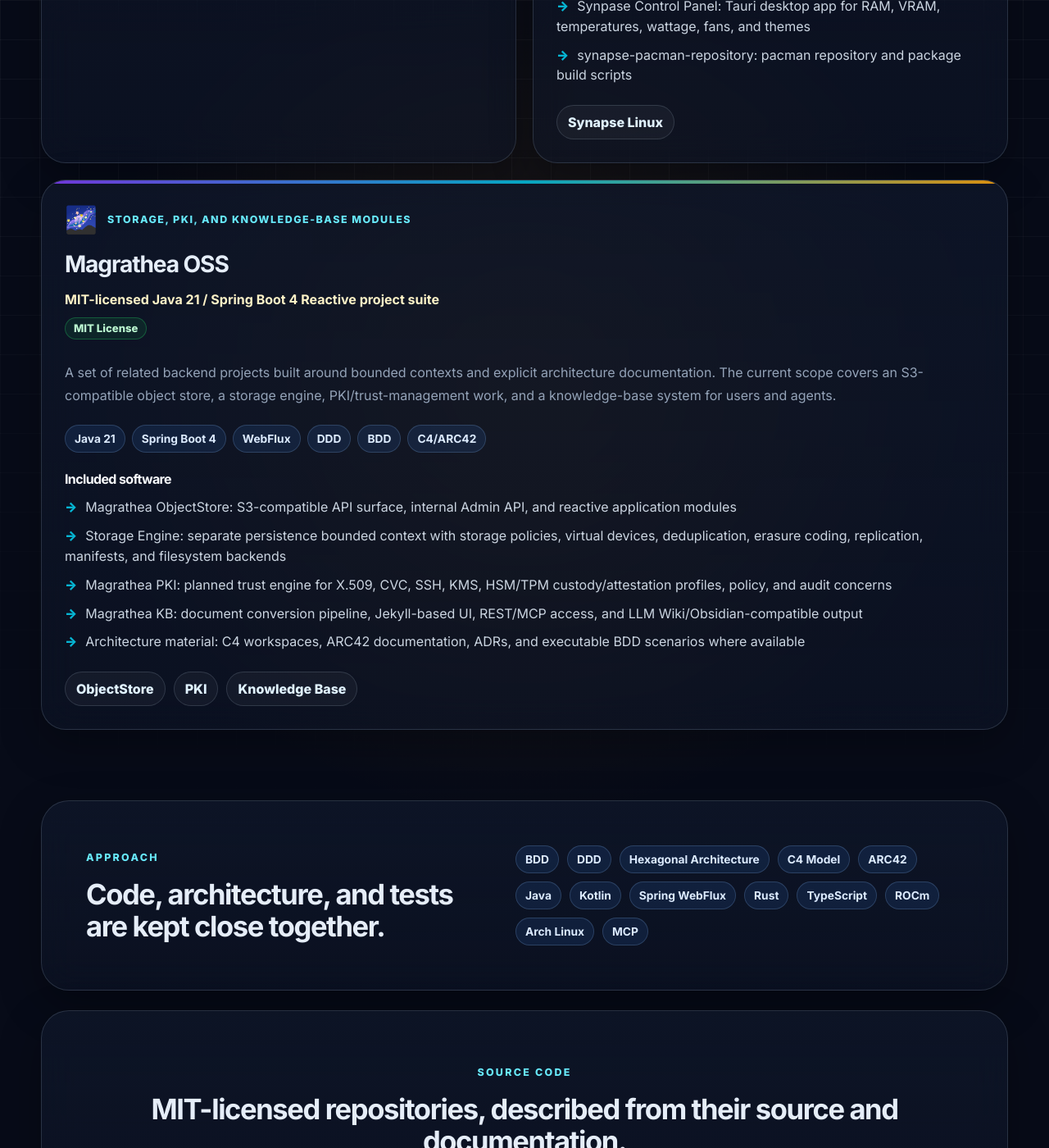
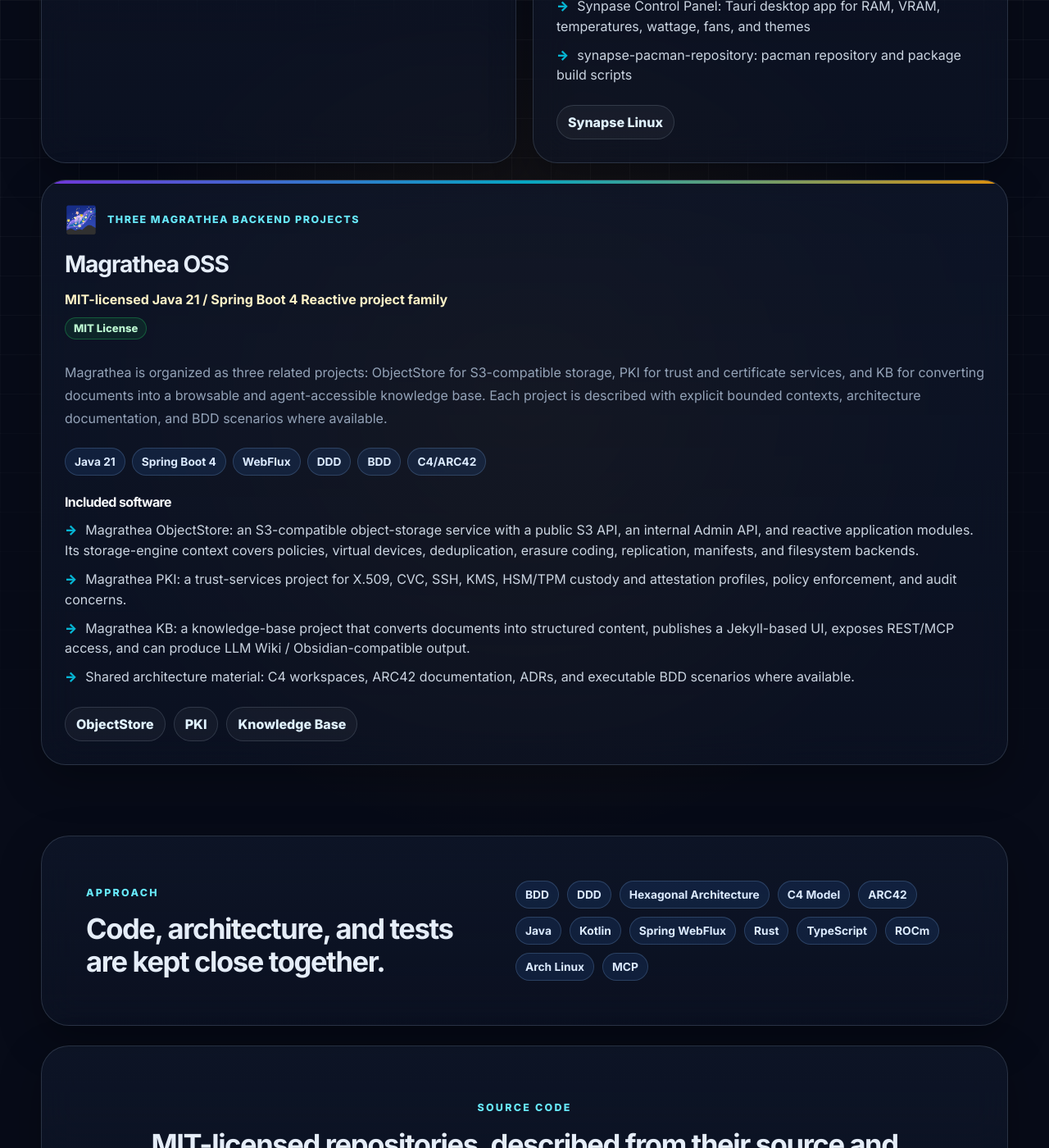
Before and after one commit to mgiustiniani/mgiustiniani.github.io, a Jekyll site: the page built from index.html, in a window 1280 px wide and 1400 px high, scrolled down 2574 px. Shown: the whole window at 82% size. Built offline with Jekyll 4.4.1, drawn with Linux system fonts in a browser that asks for light colours.

Commit message:
Clarify Magrathea OSS projects

```diff
--- a/_data/projects.yml
+++ b/_data/projects.yml
@@ -70,17 +70,16 @@
 
 - slug: magrathea-oss
   name: "Magrathea OSS"
-  eyebrow: "Storage, PKI, and knowledge-base modules"
+  eyebrow: "Three Magrathea backend projects"
   icon: "🌌"
-  status: "MIT-licensed Java 21 / Spring Boot 4 Reactive project suite"
-  summary: "A set of related backend projects built around bounded contexts and explicit architecture documentation. The current scope covers an S3-compatible object store, a storage engine, PKI/trust-management work, and a knowledge-base system for users and agents."
+  status: "MIT-licensed Java 21 / Spring Boot 4 Reactive project family"
+  summary: "Magrathea is organized as three related projects: ObjectStore for S3-compatible storage, PKI for trust and certificate services, and KB for converting documents into a browsable and agent-accessible knowledge base. Each project is described with explicit bounded contexts, architecture documentation, and BDD scenarios where available."
   stack: ["Java 21", "Spring Boot 4", "WebFlux", "DDD", "BDD", "C4/ARC42"]
   software:
-    - "Magrathea ObjectStore: S3-compatible API surface, internal Admin API, and reactive application modules"
-    - "Storage Engine: separate persistence bounded context with storage policies, virtual devices, deduplication, erasure coding, replication, manifests, and filesystem backends"
-    - "Magrathea PKI: planned trust engine for X.509, CVC, SSH, KMS, HSM/TPM custody/attestation profiles, policy, and audit concerns"
-    - "Magrathea KB: document conversion pipeline, Jekyll-based UI, REST/MCP access, and LLM Wiki/Obsidian-compatible output"
-    - "Architecture material: C4 workspaces, ARC42 documentation, ADRs, and executable BDD scenarios where available"
+    - "Magrathea ObjectStore: an S3-compatible object-storage service with a public S3 API, an internal Admin API, and reactive application modules. Its storage-engine context covers policies, virtual devices, deduplication, erasure coding, replication, manifests, and filesystem backends."
+    - "Magrathea PKI: a trust-services project for X.509, CVC, SSH, KMS, HSM/TPM custody and attestation profiles, policy enforcement, and audit concerns."
+    - "Magrathea KB: a knowledge-base project that converts documents into structured content, publishes a Jekyll-based UI, exposes REST/MCP access, and can produce LLM Wiki / Obsidian-compatible output."
+    - "Shared architecture material: C4 workspaces, ARC42 documentation, ADRs, and executable BDD scenarios where available."
   links:
     - label: "ObjectStore"
       url: "https://github.com/Magrathea-objectstorage/magrathea-objectstorage"
```
